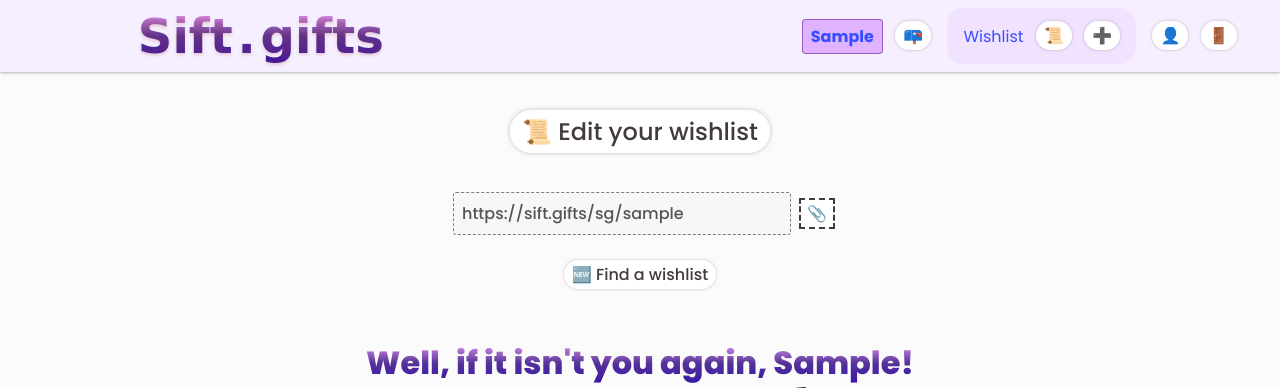
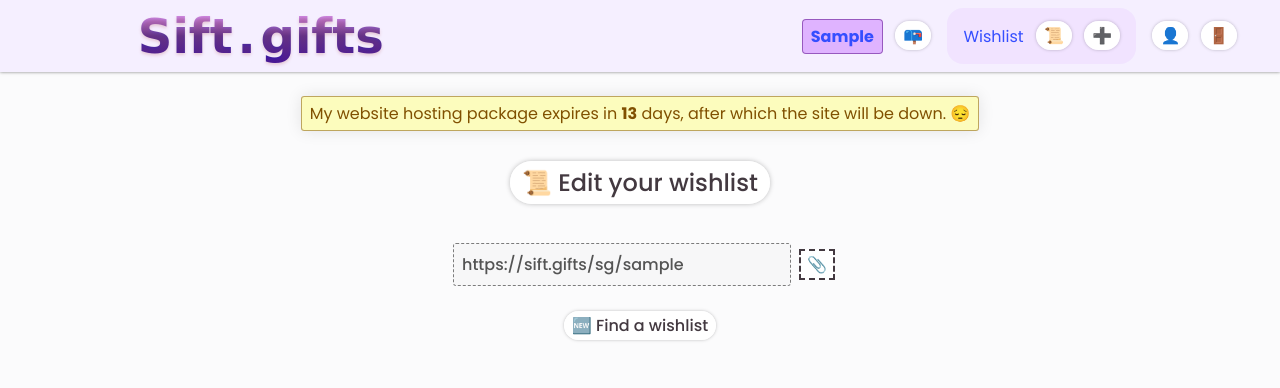
Before and after one commit to 1bengardner/siftgifts, a PHP site: page /page/home in a window 1280 px wide. Shown: the top 388 px of the page. Run offline with PHP 8.4, Linux system fonts and the light colour scheme; the visitor is signed in with stand-in values (Sample User, id 1); data that the repository does not hold is empty; some web fonts are replaced.

Commit message:
feat: add site downtime notice

```diff
--- a/project/source/page/home.php
+++ b/project/source/page/home.php
@@ -9,6 +9,11 @@
   <?php include 'head.php'; ?>
   <body>
     <?php include 'header.php'; ?>
+    <div class="notification-box">
+      <div class="warning-box">
+        My website hosting package expires in <strong><?php echo date_diff(date_create(), date_create('2023-01-17'))->format('%a'); ?></strong> days, after which the site will be down. 😔
+      </div>
+    </div>
     <?php include 'notification-box.php'; ?>
     <div class="center">
       <nav>
```
